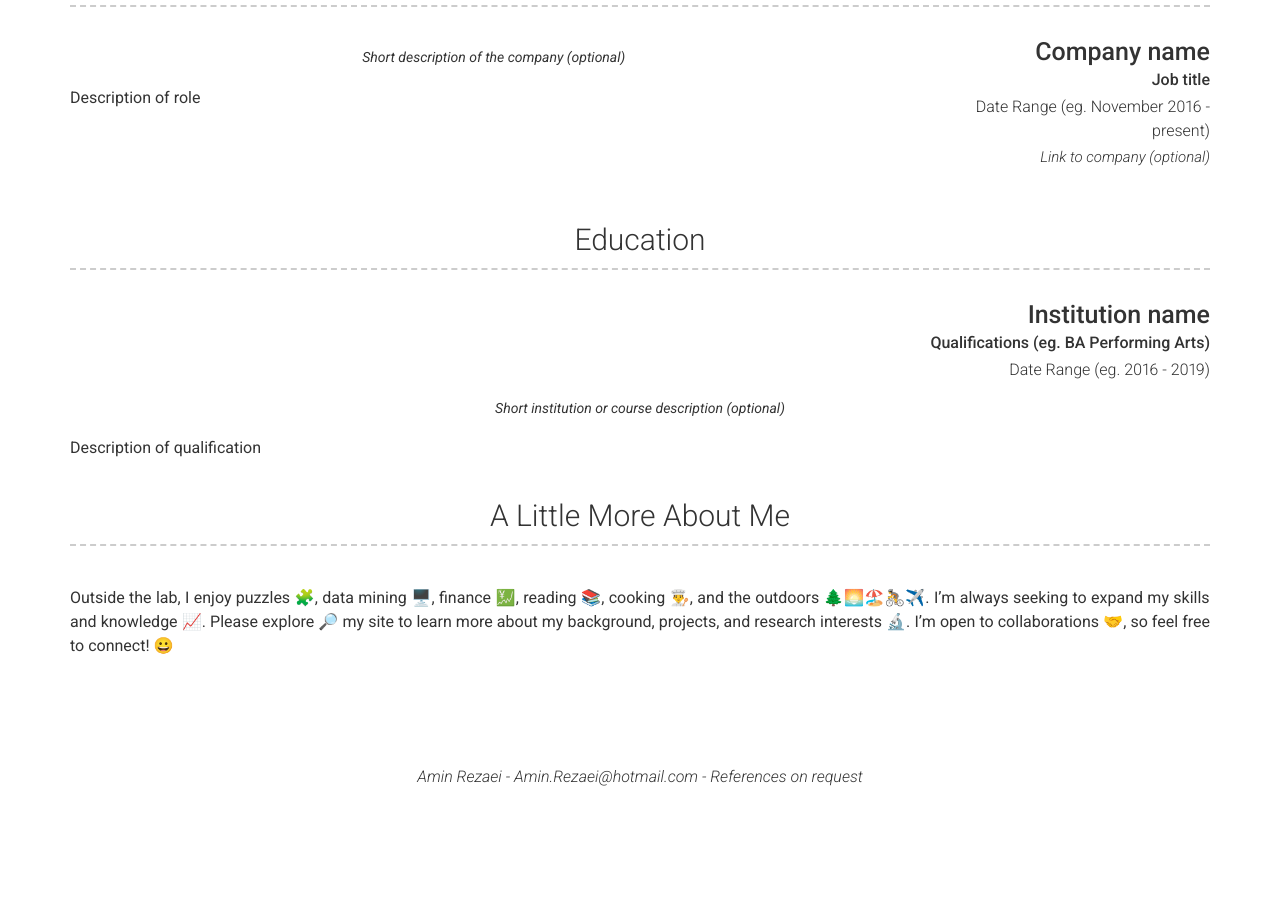
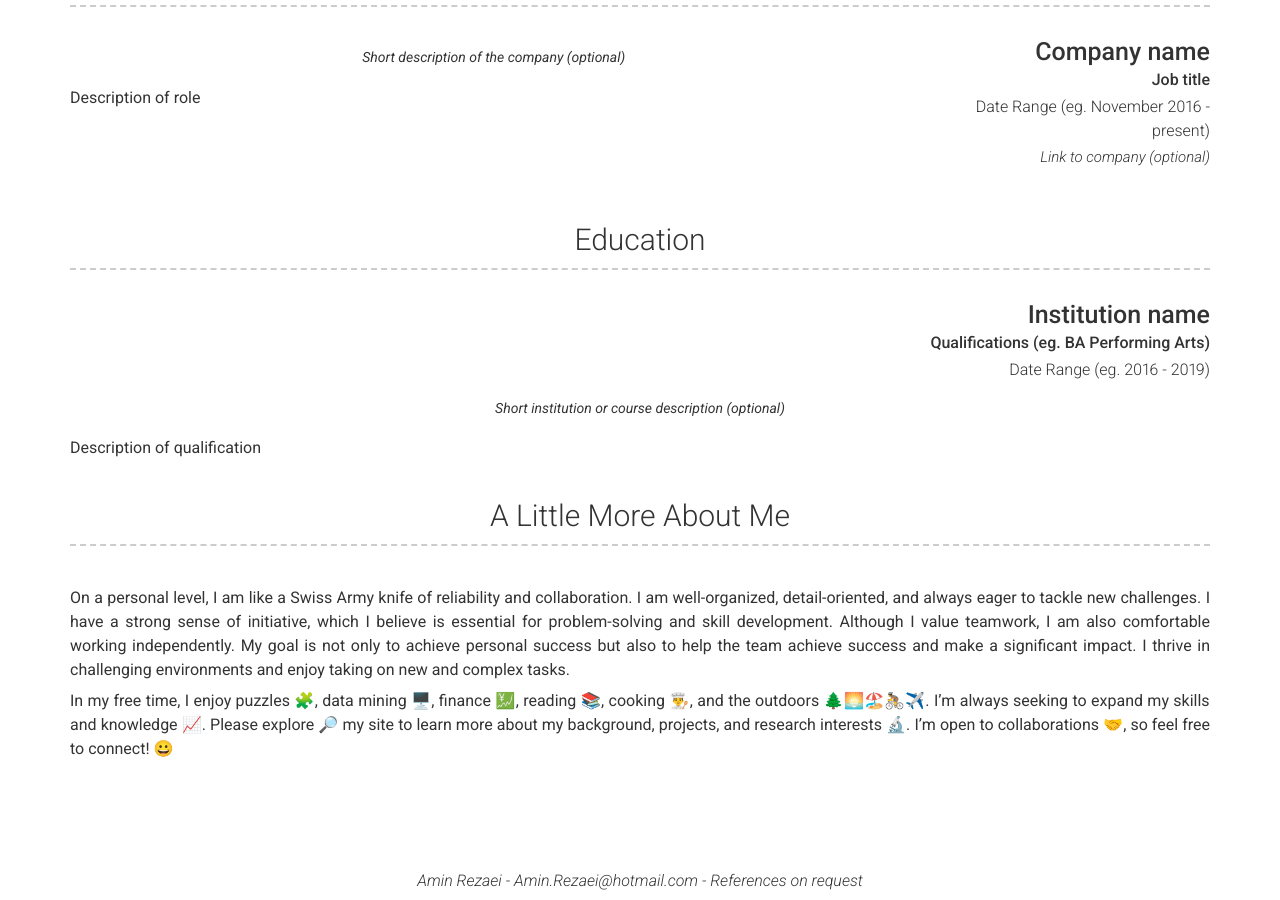
Before and after one commit to aminrezaei-img/CV, a Jekyll site: the page built from index.md, in a window 1280 px wide and 900 px high, scrolled down 1381 px. Built offline with Jekyll 4.4.1, drawn with Linux system fonts in a browser that asks for light colours; nearby versions of some CDN libraries; before the commit the page ends 2178 px from its top, so only the background shows below that; some of the changed text lies outside the part shown.

Commit message:
Update _config.yml

```diff
--- a/_config.yml
+++ b/_config.yml
@@ -30,7 +30,7 @@ about_content: | # this will include new lines to allow paragraphs
 
   Currently, I am a prospective Ph.D. candidate, eagerly anticipating the start of an industrial Ph.D. fellowship in the [<mark>LABDA</mark>](https://labda-project.eu/index.html) (Learning Network for Advanced Behavioural Data Analysis) project starting October 2023.
 
-  This prestigious fellowship is a part of the MSCA (Marie Skłodowska-Curie Actions) Doctoral Network, under Horizon Europe (2021-2027).
+  This prestigious fellowship is a part of the MSCA (Marie Skłodowska-Curie Actions) Doctoral Network, under [Horizon Europe (2021-2027)](https://marie-sklodowska-curie-actions.ec.europa.eu/document/horizon-europe-work-programme-2021-2022-marie-sklodowska-curie-actions).
 
   My upcoming research will generally focus on the analysis of multi-source advanced behavioral data where I will have specific responsibilities to:
 
@@ -98,8 +98,9 @@ content:
   - title: A Little More About Me
     layout: text
     content: | # this will include new lines to allow paragraphs
-      Outside the lab, I enjoy puzzles 🧩, data mining 🖥️, finance 💹, reading 📚, cooking 👨‍🍳, and the outdoors 🌲🌅🏖️🚴✈️. I’m always seeking to expand my skills and knowledge 📈. Please explore 🔎 my site to learn more about my background, projects, and research interests 🔬. I’m open to collaborations 🤝, so feel free to connect! 😀
+      On a personal level, I am like a Swiss Army knife of reliability and collaboration. I am well-organized, detail-oriented, and always eager to tackle new challenges. I have a strong sense of initiative, which I believe is essential for problem-solving and skill development. Although I value teamwork, I am also comfortable working independently. My goal is not only to achieve personal success but also to help the team achieve success and make a significant impact. I thrive in challenging environments and enjoy taking on new and complex tasks.
 
+      In my free time, I enjoy puzzles 🧩, data mining 🖥️, finance 💹, reading 📚, cooking 👨‍🍳, and the outdoors 🌲🌅🏖️🚴✈️. I’m always seeking to expand my skills and knowledge 📈. Please explore 🔎 my site to learn more about my background, projects, and research interests 🔬. I’m open to collaborations 🤝, so feel free to connect! 😀
 
 # Footer
 footer_show_references: true
```
